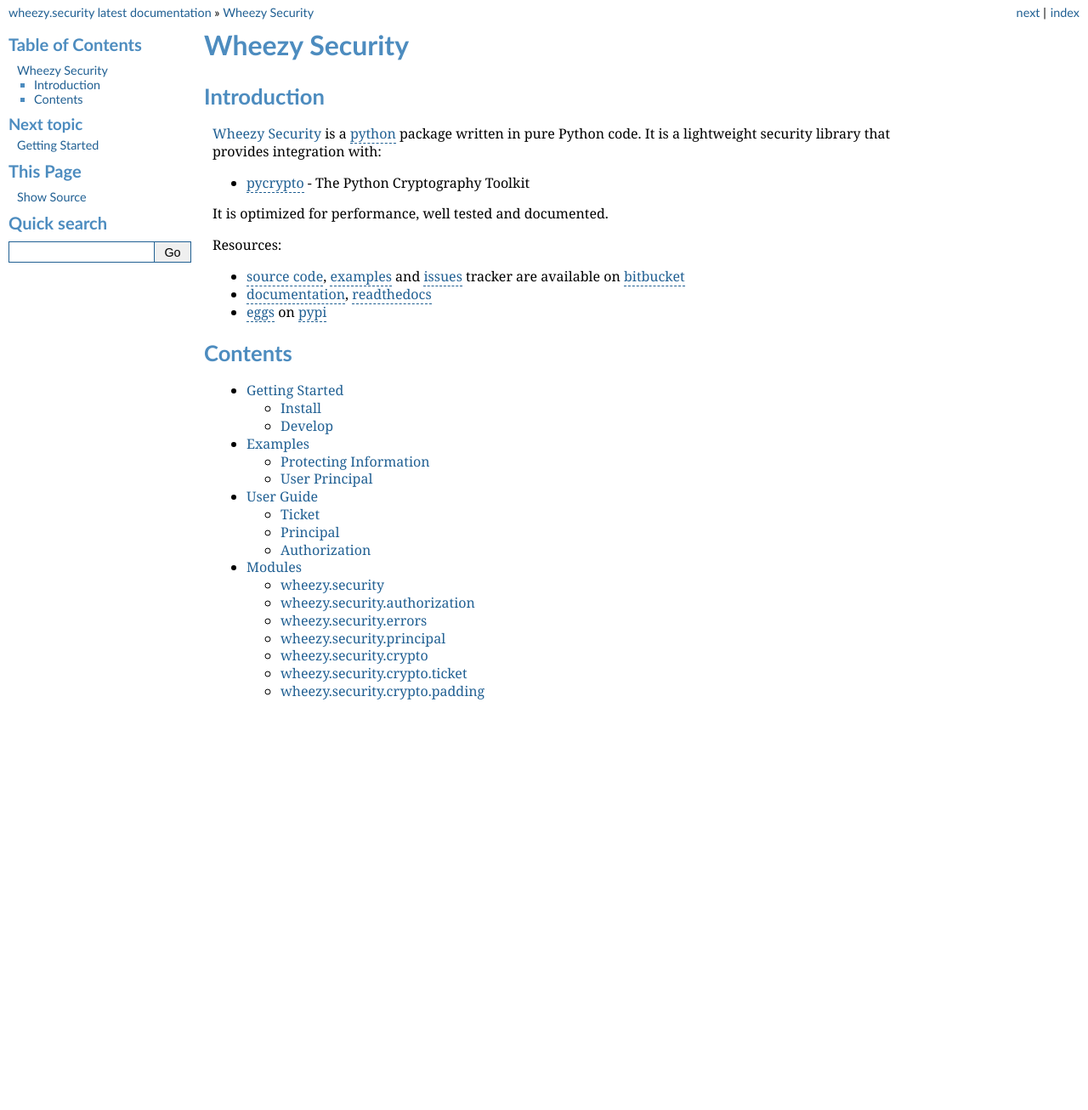
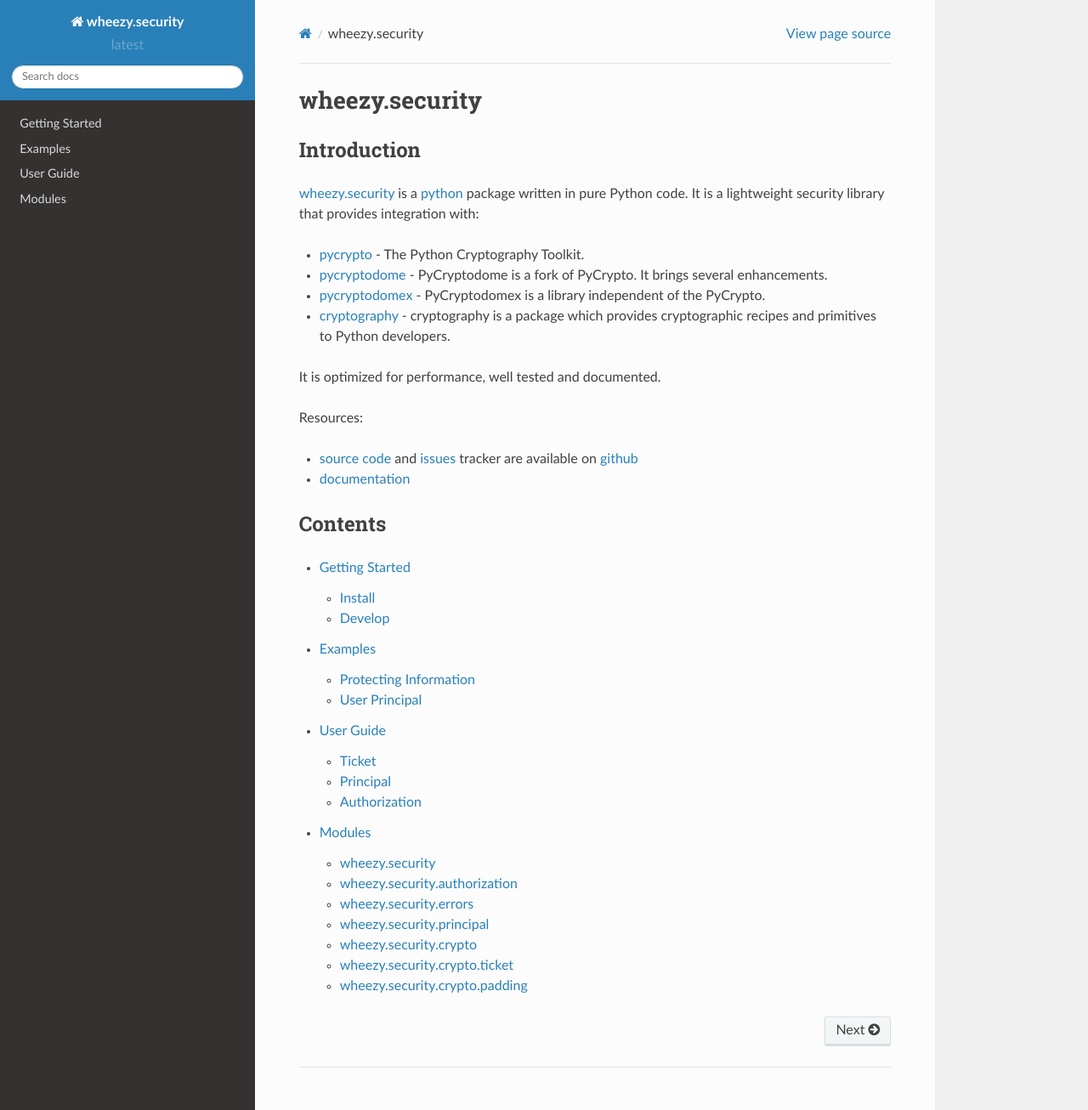
Before and after one commit to akornatskyy/wheezy.security, a Sphinx documentation site: the page built from doc/index.rst, in a window 1280 px wide and 1306 px high. Shown: the whole window at 85% size. Built offline with Sphinx 7.4.7 and the Read the Docs theme 2.0.0, drawn with Linux system fonts in a browser that asks for light colours.

Commit message:
Updated docs to use sphinx rtd theme.

```diff
--- a/doc/conf.py
+++ b/doc/conf.py
@@ -32,7 +32,8 @@
 # extensions coming with Sphinx (named 'sphinx.ext.*') or your custom ones.
 extensions = [
     'sphinx.ext.autodoc', 'sphinx.ext.doctest',
-    'sphinx.ext.coverage', 'sphinx.ext.viewcode'
+    'sphinx.ext.coverage', 'sphinx.ext.viewcode',
+    'sphinx_rtd_theme'
 ]
 
 # Add any paths that contain templates here, relative to this directory.
@@ -90,7 +91,7 @@
 # show_authors = False
 
 # The name of the Pygments (syntax highlighting) style to use.
-pygments_style = 'colorful'
+# pygments_style = 'colorful'
 
 # A list of ignored prefixes for module index sorting.
 # modindex_common_prefix = []
@@ -100,36 +101,16 @@
 
 # The theme to use for HTML and HTML Help pages.  See the documentation for
 # a list of builtin themes.
-html_theme = 'default'
+html_theme = 'sphinx_rtd_theme'
 
 # The style sheet to use for HTML pages.
-html_style = 'style.css'
+# html_style = 'style.css'
 
 # Theme options are theme-specific and customize the look and feel of a theme
 # further.  For a list of options available for each theme, see the
 # documentation.
-html_theme_options = {
-    'footerbgcolor': '#FFF',
-    'footertextcolor': '#000',
-    'sidebarbgcolor': '#FFF',
-    'sidebartextcolor': '#4d8cbf',
-    'sidebarlinkcolor': '#216093',
-    'relbarbgcolor': '#FFF',
-    'relbartextcolor': '#000',
-    'relbarlinkcolor': '#216093',
-    'bgcolor': '#FFF',
-    'textcolor': '#000',
-    'linkcolor': '#216093',
-    'visitedlinkcolor': '#216093',
-    'headbgcolor': '#FFF',
-    'headtextcolor': '#4d8cbf',
-    'codebgcolor': '#FFF',
-    'codetextcolor': '#060',
-    'bodyfont': 'Georgia, serif',
-    'headfont': 'Calibri, sans-serif',
-    'stickysidebar': True,
-    'externalrefs': True
-}
+# html_theme_options = {
+# }
 
 # Add any paths that contain custom themes here, relative to this directory.
 # html_theme_path = []
@@ -153,7 +134,7 @@
 # Add any paths that contain custom static files (such as style sheets) here,
 # relative to this directory. They are copied after the builtin static files,
 # so a file named 'default.css' will overwrite the builtin 'default.css'.
-html_static_path = ['static']
+# html_static_path = ['static']
 
 # If not '', a 'Last updated on:' timestamp is inserted at every page bottom,
 # using the given strftime format.
--- a/doc/index.rst
+++ b/doc/index.rst
@@ -1,7 +1,7 @@
 .. _`wheezy.security`:
 
-Wheezy Security
-=================
+wheezy.security
+===============
 
 Introduction
 ------------
@@ -9,16 +9,20 @@
 :ref:`wheezy.security` is a `python`_ package written in pure Python code.
 It is a lightweight security library that provides integration with:
 
-* `pycrypto`_ - The Python Cryptography Toolkit
+* `pycrypto`_ - The Python Cryptography Toolkit.
+* `pycryptodome`_ - PyCryptodome is a fork of PyCrypto. It brings several
+  enhancements.
+* `pycryptodomex`_ - PyCryptodomex is a library independent of the PyCrypto.
+* `cryptography`_ - cryptography is a package which provides cryptographic
+  recipes and primitives to Python developers.
 
 It is optimized for performance, well tested and documented.
 
 Resources:
 
-* `source code`_, `examples`_ and `issues`_ tracker are available
-  on `bitbucket`_
-* `documentation`_, `readthedocs`_
-* `eggs`_ on `pypi`_
+* `source code`_ and `issues`_ tracker are available
+  on `github`_
+* `documentation`_
 
 Contents
 --------
@@ -31,13 +35,12 @@
    userguide
    modules
 
-.. _`bitbucket`: http://bitbucket.org/akorn/wheezy.security
-.. _`documentation`: http://packages.python.org/wheezy.security
-.. _`eggs`: http://pypi.python.org/pypi/wheezy.security
-.. _`examples`: http://bitbucket.org/akorn/wheezy.security/src/tip/demos
-.. _`issues`: http://bitbucket.org/akorn/wheezy.security/issues
+.. _`github`: https://github.com/akornatskyy/wheezy.security
+.. _`documentation`: https://wheezysecurity.readthedocs.io/en/latest/
+.. _`issues`: https://github.com/akornatskyy/wheezy.security/issues
 .. _`pycrypto`: https://www.dlitz.net/software/pycrypto/
-.. _`pypi`: http://pypi.python.org
-.. _`python`: http://www.python.org
-.. _`readthedocs`: http://readthedocs.org/builds/wheezysecurity/
-.. _`source code`: http://bitbucket.org/akorn/wheezy.security/src
+.. _`pycryptodome`: https://www.pycryptodome.org
+.. _`pycryptodomex`: https://www.pycryptodome.org
+.. _`cryptography`: https://pypi.org/project/cryptography/
+.. _`python`: https://www.python.org
+.. _`source code`: https://github.com/akornatskyy/wheezy.security
--- a/doc/static/style.css
+++ /dev/null
@@ -1,54 +0,0 @@
-@import url("default.css");
-
-div.body h1,
-div.body h2,
-div.body h3,
-div.body h4,
-div.body h5,
-div.body h6,
-div.sphinxsidebar h3,
-div.sphinxsidebar h4 {
-    font-weight: bold;
-    border-bottom: none;
-}
-
-pre {
-    line-height: 14pt;
-    margin: 17pt;
-    padding-left: 1em;
-    border: none;
-    border-left: 3px solid #EE9816;
-    font-family: 'Consolas','Deja Vu Sans Mono','Bitstream Vera Sans Mono',monospace;
-    font-size: 0.9em;
-}
-
-div.body p, div.body dd, div.body li {
-    text-align: left;
-}
-
-.highlight {
-    background: #FFF !important;
-}
-
-th.field-name {
-    background: #FFF;
-}
-
-div.related {
-    position: fixed;
-}
-
-div.body {
-    top: 30px;
-    bottom: 0;
-    right: 0;
-    left: 230px;
-    margin: 0;
-    position: fixed;
-    overflow: auto;
-    height: auto;
-}
-
-div.related, div.sphinxsidebar {
-    font-family: Calibri, sans-serif;
-}
```
Also changed, not shown: README.md (+3 -3 lines), 2 other files.
